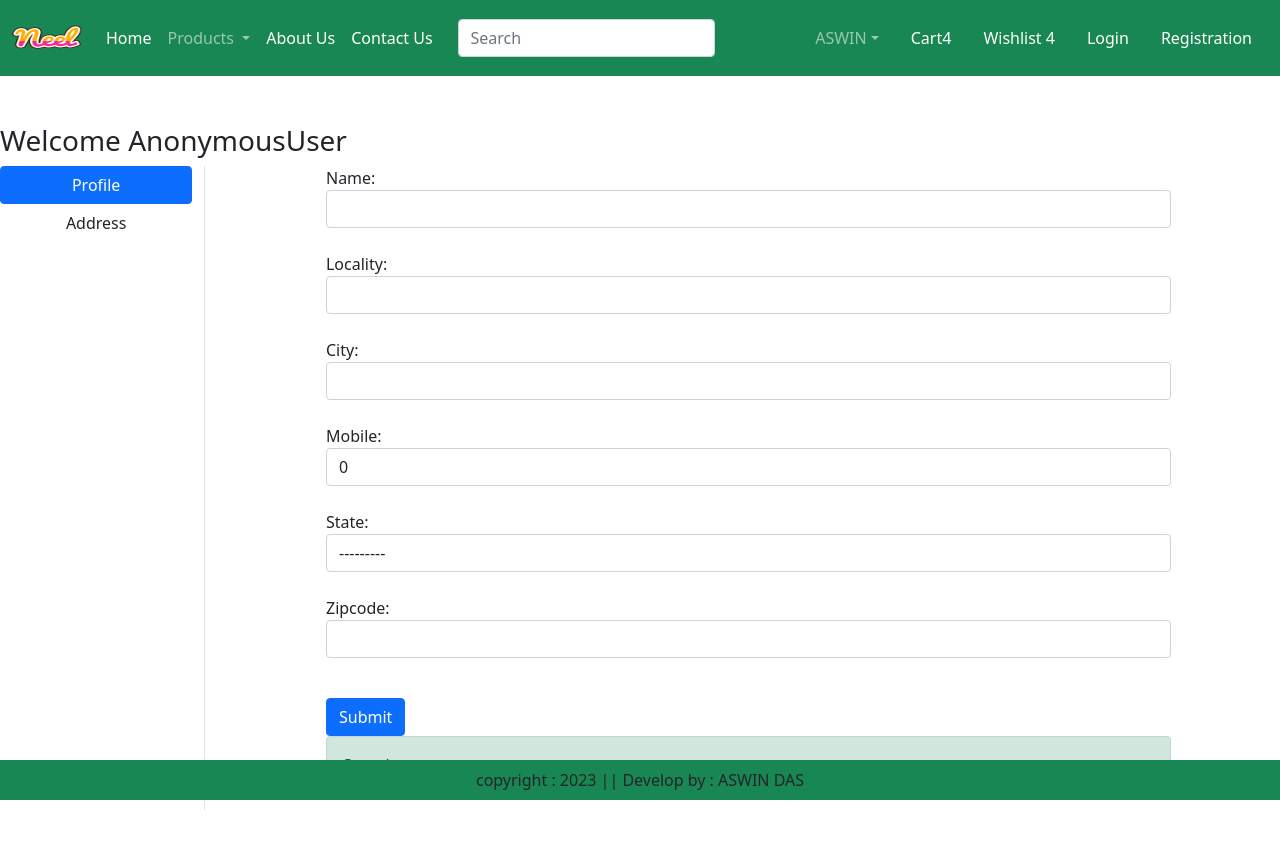
After one commit to Aswindas666/Ecommerce, a Django app: page /profile/ in a window 1280 px wide. The commit adds this page. Run offline with Django 4.2, Linux system fonts and the light colour scheme; one stand-in notice (Sample message) is shown; some libraries are stand-ins or nearby versions.

Commit message:
login page and profile page

```diff
--- a/app/form.py
+++ b/app/form.py
@@ -1,8 +1,33 @@
 from django import forms
-from django.contrib.auth.forms import UserCreationForm
+from django.contrib.auth.forms import UserCreationForm, AuthenticationForm, UsernameField, PasswordChangeForm
+from django.contrib.auth.models import User
+from app.models import Customer
+
+class LoginForm(AuthenticationForm):
+    username = UsernameField(widget=forms.TextInput(attrs={'autofocus' : 'True','class' : 'form-control'}))
+    password = forms.CharField(widget=forms.PasswordInput(attrs={'class' : 'form-control'}))
 
 class CustomerRegistrationForm(UserCreationForm):
     username = forms.CharField(widget=forms.TextInput(attrs={'autofocus' : 'True','class' : 'form-control'}))
-    email = forms.CharField(widget=forms.EmailInput(attrs={'class' : 'form-control'}))
+    email = forms.EmailField(widget=forms.EmailInput(attrs={'class' : 'form-control'}))
     password1 = forms.CharField(label='password',widget=forms.PasswordInput(attrs={'class' : 'form-control'}))
     password2 = forms.CharField(label='confirm password',widget=forms.PasswordInput(attrs={'class' : 'form-control'}))
+    class Meta:
+        model = User
+        fields = ['username','email','password1','password2']
+
+class PasswordResetForm(PasswordChangeForm):
+    pass
+
+class CustomerProfileForm(forms.ModelForm):
+    class Meta:
+        model = Customer
+        fields = ['name','locality','city','mobile','state','zipcode']
+        widgets={
+            'name':forms.TextInput(attrs={'class' : 'form-control'}),
+            'locality':forms.TextInput(attrs={'class' : 'form-control'}),
+            'city':forms.TextInput(attrs={'class' : 'form-control'}),
+            'mobile':forms.NumberInput(attrs={'class' : 'form-control'}),
+            'state':forms.Select(attrs={'class' : 'form-control'}),
+            'zipcode':forms.NumberInput(attrs={'class' : 'form-control'}),
+        }
--- a/app/models.py
+++ b/app/models.py
@@ -1,4 +1,5 @@
 from django.db import models
+from django.contrib.auth.models import User
 
 # Create your models here.
 
@@ -12,6 +13,45 @@ CATEGORY_CHOICES=(
     ('CZ','Cheese'),
     ('IC','Ice-cream'),
 )
+STATE_CHOICES = (
+    ('AN', 'Andaman and Nicobar Islands'),
+    ('AP', 'Andhra Pradesh'),
+    ('AR', 'Arunachal Pradesh'),
+    ('AS', 'Assam'),
+    ('BR', 'Bihar'),
+    ('CH', 'Chandigarh'),
+    ('CT', 'Chhattisgarh'),
+    ('DN', 'Dadra and Nagar Haveli and Daman and Diu'),
+    ('DL', 'Delhi'),
+    ('GA', 'Goa'),
+    ('GJ', 'Gujarat'),
+    ('HR', 'Haryana'),
+    ('HP', 'Himachal Pradesh'),
+    ('JK', 'Jammu and Kashmir'),
+    ('JH', 'Jharkhand'),
+    ('KA', 'Karnataka'),
+    ('KL', 'Kerala'),
+    ('LA', 'Ladakh'),
+    ('LD', 'Lakshadweep'),
+    ('MP', 'Madhya Pradesh'),
+    ('MH', 'Maharashtra'),
+    ('MN', 'Manipur'),
+    ('ML', 'Meghalaya'),
+    ('MZ', 'Mizoram'),
+    ('NL', 'Nagaland'),
+    ('OD', 'Odisha'),
+    ('PY', 'Puducherry'),
+    ('PB', 'Punjab'),
+    ('RJ', 'Rajasthan'),
+    ('SK', 'Sikkim'),
+    ('TN', 'Tamil Nadu'),
+    ('TS', 'Telangana'),
+    ('TR', 'Tripura'),
+    ('UP', 'Uttar Pradesh'),
+    ('UK', 'Uttarakhand'),
+    ('WB', 'West Bengal')
+)
+
 
 class Product(models.Model):
     title = models.CharField(max_length=100)
@@ -24,3 +64,14 @@ class Product(models.Model):
     product_image = models.ImageField(upload_to='product')
     def __str__(self):
         return self.title
+
+class Customer(models.Model):
+    user = models.ForeignKey(User,on_delete=models.CASCADE)
+    name = models.CharField(max_length=200)
+    locality = models.CharField(max_length=200)
+    city = models.CharField(max_length=50)
+    mobile = models.IntegerField(default=0)
+    zipcode = models.IntegerField()
+    state = models.CharField(choices=STATE_CHOICES,max_length=100)
+    def __str__(self):
+        return self.name
--- a/app/templates/app/base.html
+++ b/app/templates/app/base.html
@@ -65,7 +65,7 @@
             <li class="nav-item dropdown mx-2">
                 <a class="nav-link dropdown-toggle" href="#" id="profileDropdown" role="button" data-bs-toggle="dropdown" aria-expanded="false">ASWIN</a>
                 <ul class="dropdown-menu" aria-labelledby="profileDropdown">
-                    <li><a class="dropdown-item" href="#">Profile</a></li>
+                    <li><a class="dropdown-item" href="{% url 'profile' %}">Profile</a></li>
                     <li><a class="dropdown-item" href="#">Orders</a></li>
                     <li><a class="dropdown-item" href="#">Change password</a></li>
                     <li><a class="dropdown-item" href="#">Logout</a></li>
@@ -78,7 +78,7 @@
                 <a href="#" class="nav-link text-white">Wishlist 4</a>
             </li>
             <li class="nav-item mx-2">
-                <a href="#" class="nav-link text-white">Login</a>
+                <a href="{% url 'login' %}" class="nav-link text-white">Login</a>
             </li>
             <li class="nav-item mx-2">
                 <a href="{% url 'customerregistration' %}" class="nav-link text-white">Registration</a>
--- /dev/null
+++ b/app/templates/app/profile.html
@@ -0,0 +1,44 @@
+{% extends 'app/base.html' %}
+{% load static %}
+{% block title %}Profile{% endblock title %}
+
+{% block main-content %}
+<div class="conatiner my-5" >
+    <div class="row">
+        <h3>Welcome <span class="text-capitalize">{{request.user}}</span></h3>
+
+        <div class="col-sm-2 border-end">
+            <ul class="list-unstyled">
+                <li class="d-grid"><a href="{% url 'profile' %}" class="btn btn-primary">Profile</a></li>
+                <li class="d-grid"><a href="{% url 'address' %}" class="btn">Address</a></li>
+            </ul>
+
+        </div>
+        <div class="col-sm-8 offset-sm-1">
+            <form action="" method="post">
+                {% csrf_token %}
+                {% for fm in form %}
+                        {{fm.label_tag}} {{fm}}<small class="text-danger">{{fm.error|striptags}}</small><br>
+                {% endfor %}
+
+                <div class="col-12 mt-3">
+                    <button type="submit" class="btn btn-primary">Submit</button>
+                </div>
+                {% if form.non_field_errors %}
+                    {% for error in form.non_field_errors %}
+                    <p class="alert alert-danger my-3">{{error}}</P>
+                    {% endfor %}
+                {% endif %}
+
+                {% if messages %}
+                    {% for msg in messages %}
+                        <div class="alert alert-{{msg.tags}} " role="alert">
+                            {{msg}}
+                        </div>
+                    {% endfor %}
+                {% endif %}
+            </form>
+        </div>
+    </div>
+</div>
+{% endblock main-content %}
--- a/app/urls.py
+++ b/app/urls.py
@@ -2,6 +2,10 @@ from django.urls import path
 from . import views
 from django.conf import settings
 from django.conf.urls.static import static
+from django.contrib.auth import views as auth_view
+from .form import LoginForm,PasswordResetForm
+
+
 urlpatterns = [
     path("",views.home),
     path("about/",views.about,name="about"),
@@ -9,7 +13,11 @@ urlpatterns = [
     path("category/<slug:val>",views.CategoryView.as_view(),name="category"),
     path("category_title/<val>",views.CategoryTitle.as_view(),name="category_title"),
     path("product_detail/<int:pk>",views.ProductDetail.as_view(),name="product_detail"),
+    path("profile/",views.ProfileView.as_view(),name="profile"),
+    path("address/",views.address,name="address"),
 
     #login authentication
     path('registration/',views.CustomerRegistrationView.as_view(),name='customerregistration'),
+    path('accounts/login/',auth_view.LoginView.as_view(template_name='app/login.html',authentication_form=LoginForm),name='login'),
+    path('password_reset/',auth_view.PasswordResetView.as_view(template_name='app/password_reset.html', form_class=PasswordResetForm),name='password_reset'),
 ]+static(settings.MEDIA_URL, document_root=settings.MEDIA_ROOT)
--- a/app/views.py
+++ b/app/views.py
@@ -1,8 +1,9 @@
 from django.shortcuts import render
 from django.views import View
-from . models import Product
-from app.form import CustomerRegistrationForm
+from . models import Product, Customer
+from app.form import CustomerRegistrationForm, CustomerProfileForm
 from django.db.models import Count
+from django.contrib import messages
 # Create your views here.
 def home(request):
     return render(request,"app/home.html")
@@ -35,3 +36,38 @@ class CustomerRegistrationView(View):
     def get(self,request):
         form = CustomerRegistrationForm()
         return render(request,"app/customerregistration.html",locals())
+    def  post(self,request):
+        form = CustomerRegistrationForm(request.POST)
+        if form.is_valid():
+            form.save()
+            messages.success(request,"Congratulations ! User Register Successfully ")
+        else:
+            messages.warning(request,"Invalid Input Data")
+        return render(request,"app/customerregistration.html",locals())
+
+class ProfileView(View):
+    def get(self,request):
+        form = CustomerProfileForm()
+
+        return render(request,"app/profile.html",locals())
+    def  post(self,request):
+        form = CustomerProfileForm(request.POST)
+        if form.is_valid():
+            user = request.user
+            name = form.cleaned_data['name']
+            locality = form.cleaned_data['locality']
+            city = form.cleaned_data['city']
+            mobile = form.cleaned_data['mobile']
+            state = form.cleaned_data['state']
+            zipcode = form.cleaned_data['zipcode']
+            #mapp all the data
+            reg = Customer(user=user,name=name,locality=locality,mobile=mobile,city=city,state=state,zipcode=zipcode)
+            reg.save()
+            messages.success(request,"Congratulations ! Profile save successsfully ")
+        else:
+            messages.warning(request,"Invalid Input Data")
+        return render(request,"app/profile.html",locals())
+
+def address(request):
+        add = Customer.objects.filter(user=request.user)
+        return render(request,'app/address.html',locals())
--- a/ecommerce/settings.py
+++ b/ecommerce/settings.py
@@ -119,6 +119,7 @@ USE_TZ = True
 STATIC_URL = 'static/'
 MEDIA_URL = '/media/'
 MEDIA_ROOT = BASE_DIR/'media'
+LOGIN_REDIRECT_URL = '/profile'
 
 # Default primary key field type
 # https://docs.djangoproject.com/en/4.1/ref/settings/#default-auto-field
```
Also changed, not shown: app/admin.py (+6 -1 lines), app/templates/app/address.html (added, +38 -0 lines), app/templates/app/customerregistration.html (+19 -1 lines), app/templates/app/login.html (added, +27 -0 lines), app/migrations/0002_customer.py (added), db.sqlite3.
